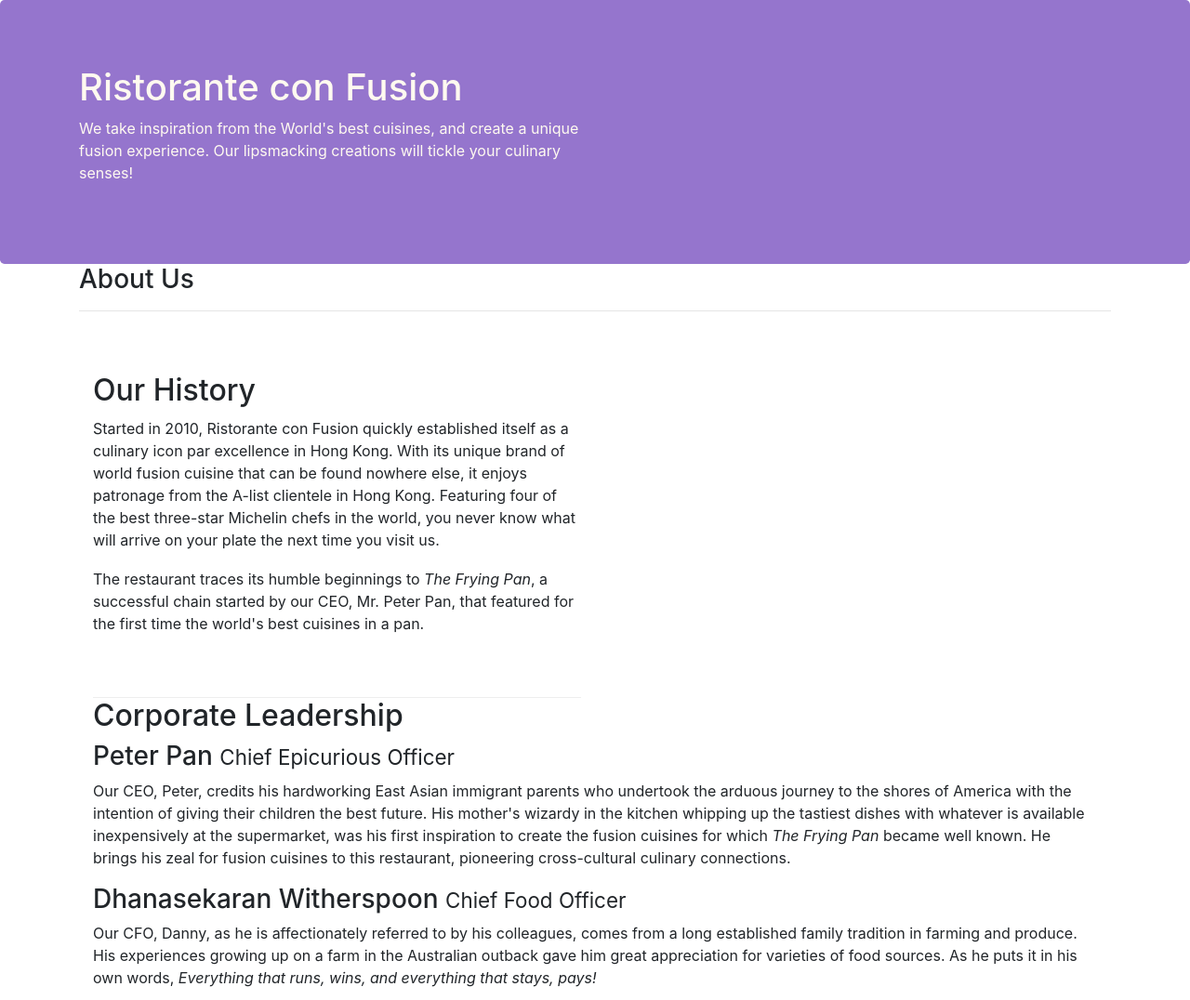
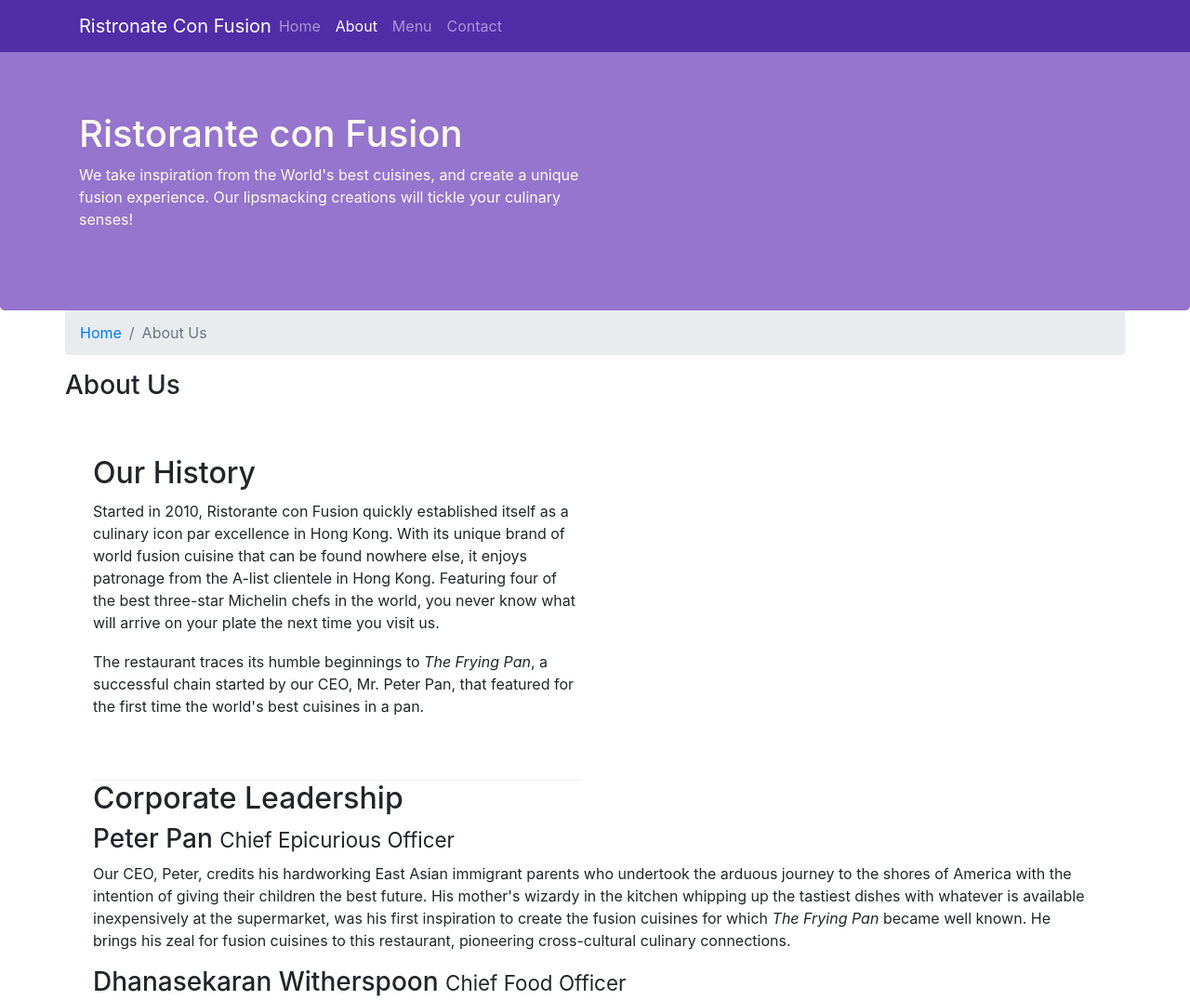
Before and after one commit to i-amritpal/Bootstrap4, a website: page aboutus.html in a window 1280 px wide. Shown: the top 1076 px of the page at 93% size. Drawn offline with nearby package versions, Linux system fonts and the light colour scheme.

Commit message:
navbar and breadcrumbs

```diff
--- a/aboutus.html
+++ b/aboutus.html
@@ -15,6 +15,22 @@
 </head>
 
 <body>
+    <nav class="navbar navbar-dark navbar-expand-sm fixed-top">
+        <div class="container">
+            <button class="navbar-toggler" type="button" data-toggle="collapse" data-target="#Navbar">
+                <span class="navbar-toggler-icon"></span>
+            </button>
+            <a class="navbar-brand mr-auto" href="./index.html">Ristronate Con Fusion</a>
+            <div class="collapse navbar-collapse " id="Navbar">
+                <ul class="navbar-nav mr-auto">
+                    <li class="nav-item"><a class="nav-link" href="./index.html">Home</a></li>
+                    <li class="nav-item active"><a class="nav-link" href="#">About</a></li>
+                    <li class="nav-item"><a class="nav-link" href="#">Menu</a></li>
+                    <li class="nav-item"><a class="nav-link" href="#">Contact</a></li>
+                </ul>
+            </div>
+        </div>
+    </nav>
 
     <header class="jumbotron">
         <div class="container">
@@ -30,11 +46,13 @@
     </header>
 
     <div class ='container'>
-        <div>
-            <div>
+        <div class="row">
+            <ol class="col-12 breadcrumb">
+                <li class="breadcrumb-item"><a href="./index.html">Home</a></li>
+                <li class="breadcrumb-item active">About Us</li>
+            </ol>
                <h3>About Us</h3>
                <hr>
-            </div>
         </div>
         <div class="col-6">
         <div class="row row-content align-items-center">
@@ -54,11 +72,11 @@
                 <h3>Peter Pan <small>Chief Epicurious Officer</small></h3>
                 <p class="d-none d-sm-block">Our CEO, Peter, credits his hardworking East Asian immigrant parents who undertook the arduous journey to the shores of America with the intention of giving their children the best future. His mother's wizardy in the kitchen whipping up the tastiest dishes with whatever is available inexpensively at the supermarket, was his first inspiration to create the fusion cuisines for which <em>The Frying Pan</em> became well known. He brings his zeal for fusion cuisines to this restaurant, pioneering cross-cultural culinary connections.</p>
                 <h3>Dhanasekaran Witherspoon <small>Chief Food Officer</small></h3>
-                <p>Our CFO, Danny, as he is affectionately referred to by his colleagues, comes from a long established family tradition in farming and produce. His experiences growing up on a farm in the Australian outback gave him great appreciation for varieties of food sources. As he puts it in his own words, <em>Everything that runs, wins, and everything that stays, pays!</em></p>
+                <p class="d-none d-sm-block">Our CFO, Danny, as he is affectionately referred to by his colleagues, comes from a long established family tradition in farming and produce. His experiences growing up on a farm in the Australian outback gave him great appreciation for varieties of food sources. As he puts it in his own words, <em>Everything that runs, wins, and everything that stays, pays!</em></p>
                 <h3>Agumbe Tang <small>Chief Taste Officer</small></h3>
-                <p>Blessed with the most discerning gustatory sense, Agumbe, our CTO, personally ensures that every dish that we serve meets his exacting tastes. Our chefs dread the tongue lashing that ensues if their dish does not meet his exacting standards. He lives by his motto, <em>You click only if you survive my lick.</em></p>
+                <p class="d-none d-sm-block">Blessed with the most discerning gustatory sense, Agumbe, our CTO, personally ensures that every dish that we serve meets his exacting tastes. Our chefs dread the tongue lashing that ensues if their dish does not meet his exacting standards. He lives by his motto, <em>You click only if you survive my lick.</em></p>
                 <h3>Alberto Somayya <small>Executive Chef</small></h3>
-                <p>Award winning three-star Michelin chef with wide International experience having worked closely with whos-who in the culinary world, he specializes in creating mouthwatering Indo-Italian fusion experiences. He says, <em>Put together the cuisines from the two craziest cultures, and you get a winning hit! Amma Mia!</em></p>
+                <p class="d-none d-sm-block">Award winning three-star Michelin chef with wide International experience having worked closely with whos-who in the culinary world, he specializes in creating mouthwatering Indo-Italian fusion experiences. He says, <em>Put together the cuisines from the two craziest cultures, and you get a winning hit! Amma Mia!</em></p>
             </div>
        </div>
 
@@ -70,7 +88,7 @@
                 <div class="col-4 offset-1 col-sm-2">
                     <h5>Links</h5>
                     <ul class="list-unstyled">
-                        <li><a href="#">Home</a></li>
+                        <li><a href="./index.html">Home</a></li>
                         <li><a href="#">About</a></li>
                         <li><a href="#">Menu</a></li>
                         <li><a href="#">Contact</a></li>
--- a/css/styles.css
+++ b/css/styles.css
@@ -28,3 +28,12 @@
     margin: 0px;
     color: #0f0f0f;
 }
+
+body {
+    padding: 50px 0px 0px 0px;
+    z-index: 0;
+}
+
+.navbar-dark {
+    background-color: #512DA8;
+}
```
Also changed, not shown: index.html (+17 -1 lines).
